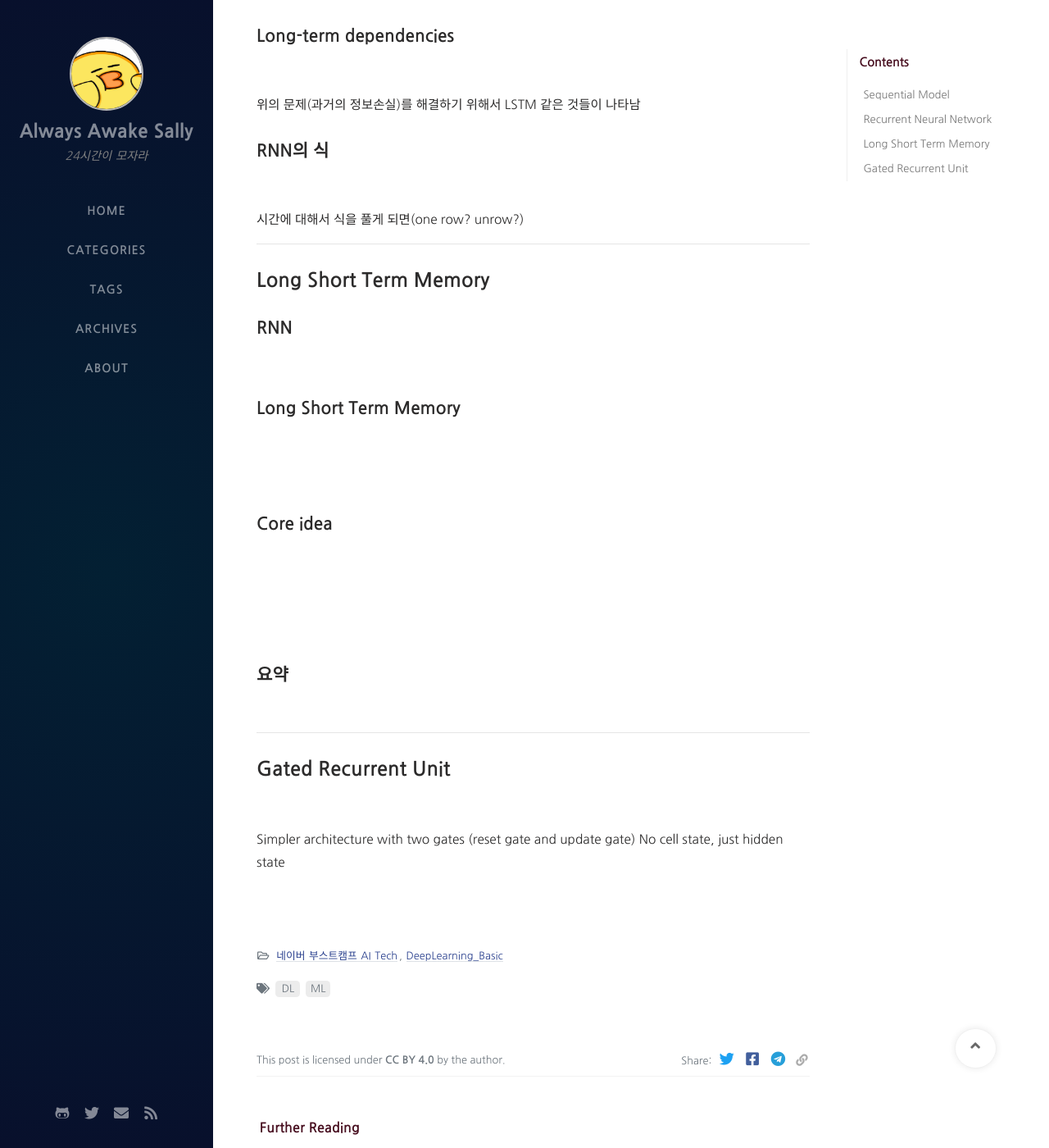
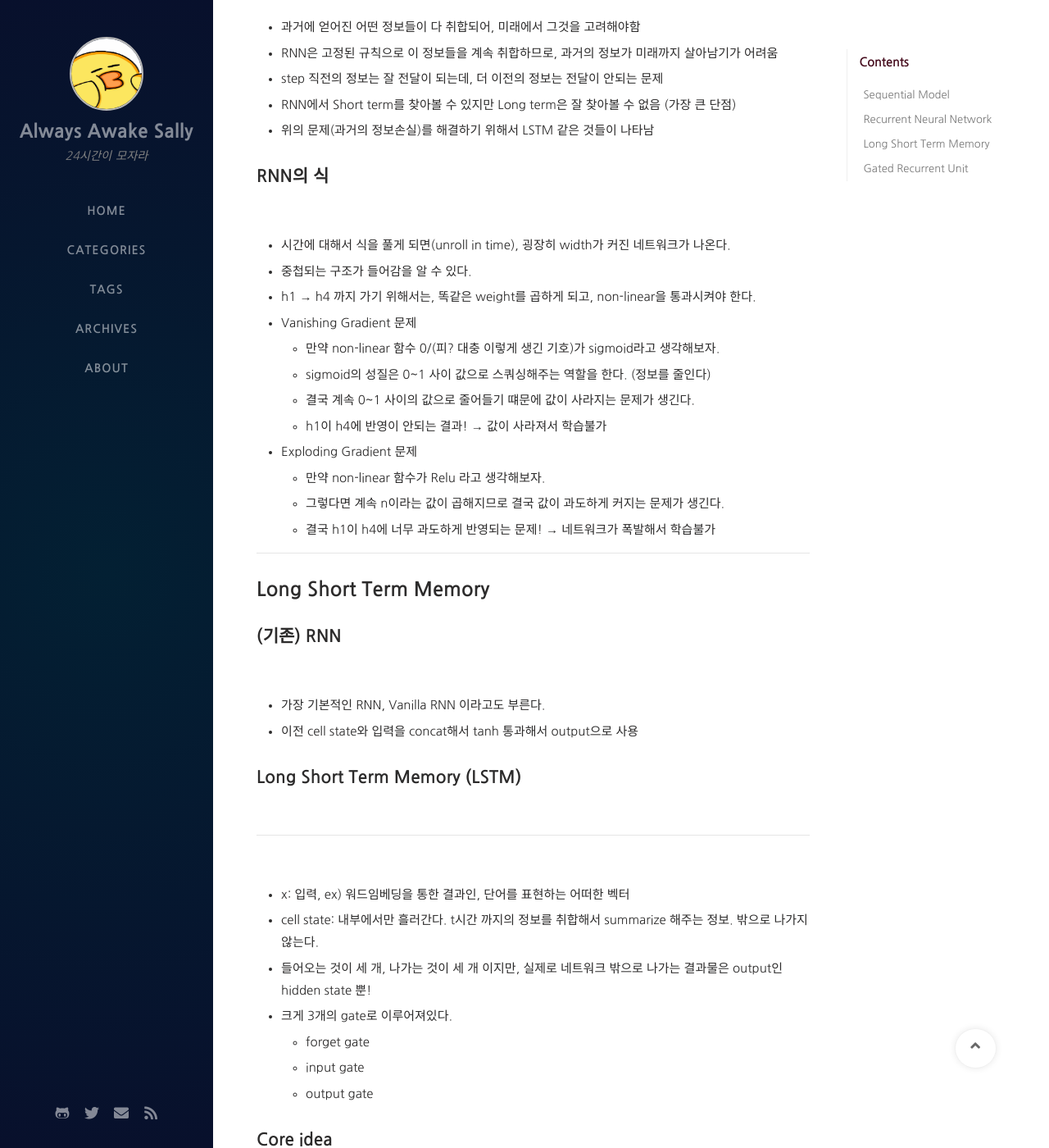
Before and after one commit to bsm8734/bsm8734.github.io, a Jekyll site: the page built from _posts/NAVER_BoostCamp_AI_Tech/DL_Basic/Day014/2021-02-04-bc-d014-2-dlbasic-rnn.md, in a window 1280 px wide and 1400 px high, scrolled down 2534 px. Shown: the whole window at 82% size. Built offline with Jekyll 4.4.1, drawn with Linux system fonts in a browser that asks for light colours; nearby versions of some CDN libraries; formulas are drawn with MathJax 3; comment, search, counter and statistics services are not loaded; some of the changed text lies outside the part shown.

Commit message:
Update Day14

```diff
--- a/_posts/NAVER_BoostCamp_AI_Tech/DL_Basic/Day014/2021-02-04-bc-d014-2-dlbasic-rnn.md
+++ b/_posts/NAVER_BoostCamp_AI_Tech/DL_Basic/Day014/2021-02-04-bc-d014-2-dlbasic-rnn.md
@@ -86,45 +86,74 @@ use_math: True
 
 ![10](/assets/img/sources/2021-02-04-12-43-00.png)
 
-- 과거에 얻어진 어떤 정보들이 다 취합되어, 미래에서 그것을 고려해야함
-- RNN은 고정된 규칙으로 이 정보들을 계속 취합하므로, 과거의 정보가 미래까지 살아남기가 어려움
-- step 직전의 정보는 잘 전달이 되는데, 더 이전의 정보는 전달이 안되는 문제
-- RNN에서 Short term를 찾아볼 수 있지만 Long term은 잘 찾아볼 수 없음
+- 가까운 시간 내에 일어난 것은 쉽게 고려될 수 있음
 
 #### Long-term dependencies
 
 ![11](/assets/img/sources/2021-02-04-12-43-29.png)
 
-위의 문제(과거의 정보손실)를 해결하기 위해서 LSTM 같은 것들이 나타남
+- 과거에 얻어진 어떤 정보들이 다 취합되어, 미래에서 그것을 고려해야함
+- RNN은 고정된 규칙으로 이 정보들을 계속 취합하므로, 과거의 정보가 미래까지 살아남기가 어려움
+- step 직전의 정보는 잘 전달이 되는데, 더 이전의 정보는 전달이 안되는 문제
+- RNN에서 Short term를 찾아볼 수 있지만 Long term은 잘 찾아볼 수 없음 (가장 큰 단점)
+- 위의 문제(과거의 정보손실)를 해결하기 위해서 LSTM 같은 것들이 나타남
 
 #### RNN의 식
 
 ![12](/assets/img/sources/2021-02-04-12-44-02.png)
 
-시간에 대해서 식을 풀게 되면(one row? unrow?)
-
+- 시간에 대해서 식을 풀게 되면(unroll in time), 굉장히 width가 커진 네트워크가 나온다.
+- 중첩되는 구조가 들어감을 알 수 있다.
+- h1 → h4 까지 가기 위해서는, 똑같은 weight를 곱하게 되고, non-linear을 통과시켜야 한다.
+- Vanishing Gradient 문제
+  - 만약 non-linear 함수 0/(피? 대충 이렇게 생긴 기호)가 sigmoid라고 생각해보자.
+  - sigmoid의 성질은 0~1 사이 값으로 스쿼싱해주는 역할을 한다. (정보를 줄인다)
+  - 결국 계속 0~1 사이의 값으로 줄어들기 떄문에 값이 사라지는 문제가 생긴다.
+  - h1이 h4에 반영이 안되는 결과! → 값이 사라져서 학습불가
+- Exploding Gradient 문제
+  - 만약 non-linear 함수가 Relu 라고 생각해보자.
+  - 그렇다면 계속 n이라는 값이 곱해지므로 결국 값이 과도하게 커지는 문제가 생긴다.
+  - 결국 h1이 h4에 너무 과도하게 반영되는 문제! → 네트워크가 폭발해서 학습불가
 
 ---
 
 ### Long Short Term Memory
 
-#### RNN
+#### (기존) RNN
 
 ![14](/assets/img/sources/2021-02-04-12-44-34.png)
 
-#### Long Short Term Memory
+- 가장 기본적인 RNN, Vanilla RNN 이라고도 부른다.
+- 이전 cell state와 입력을 concat해서 tanh 통과해서 output으로 사용
+
+#### Long Short Term Memory (LSTM)
 
 ![15](/assets/img/sources/2021-02-04-12-44-57.png)
 
+---
+
 ![16](/assets/img/sources/2021-02-04-12-45-26.png)
+
+- x: 입력, ex) 워드임베딩을 통한 결과인, 단어를 표현하는 어떠한 벡터
+- cell state: 내부에서만 흘러간다. t시간 까지의 정보를 취합해서 summarize 해주는 정보. 밖으로 나가지 않는다.
+- 들어오는 것이 세 개, 나가는 것이 세 개 이지만, 실제로 네트워크 밖으로 나가는 결과물은 output인 hidden state 뿐!
+- 크게 3개의 gate로 이루어져있다.
+  - forget gate
+  - input gate
+  - output gate
 
 #### Core idea
 
 ![17](/assets/img/sources/2021-02-04-12-46-06.png)
 
+- cell state: time step t까지 들어온 정보를 요약하는 역할을 한다.
+- 예를 들어서, 컨베이너 벨트 위의 정보들 중에, 어떤 것을 빼고, 더할지 정하는 것이 gate의 역할이다.
+
 ![18](/assets/img/sources/2021-02-04-12-46-31.png)
 
 ![19](/assets/img/sources/2021-02-04-12-46-52.png)
+
+
 
 #### 요약
 
```
Also changed, not shown: _posts/NAVER_BoostCamp_AI_Tech/DL_Basic/Day014/2021-02-04-bc-d014-1-dlbasic-computer-vision-applications.md (deleted, +0 -181 lines).
